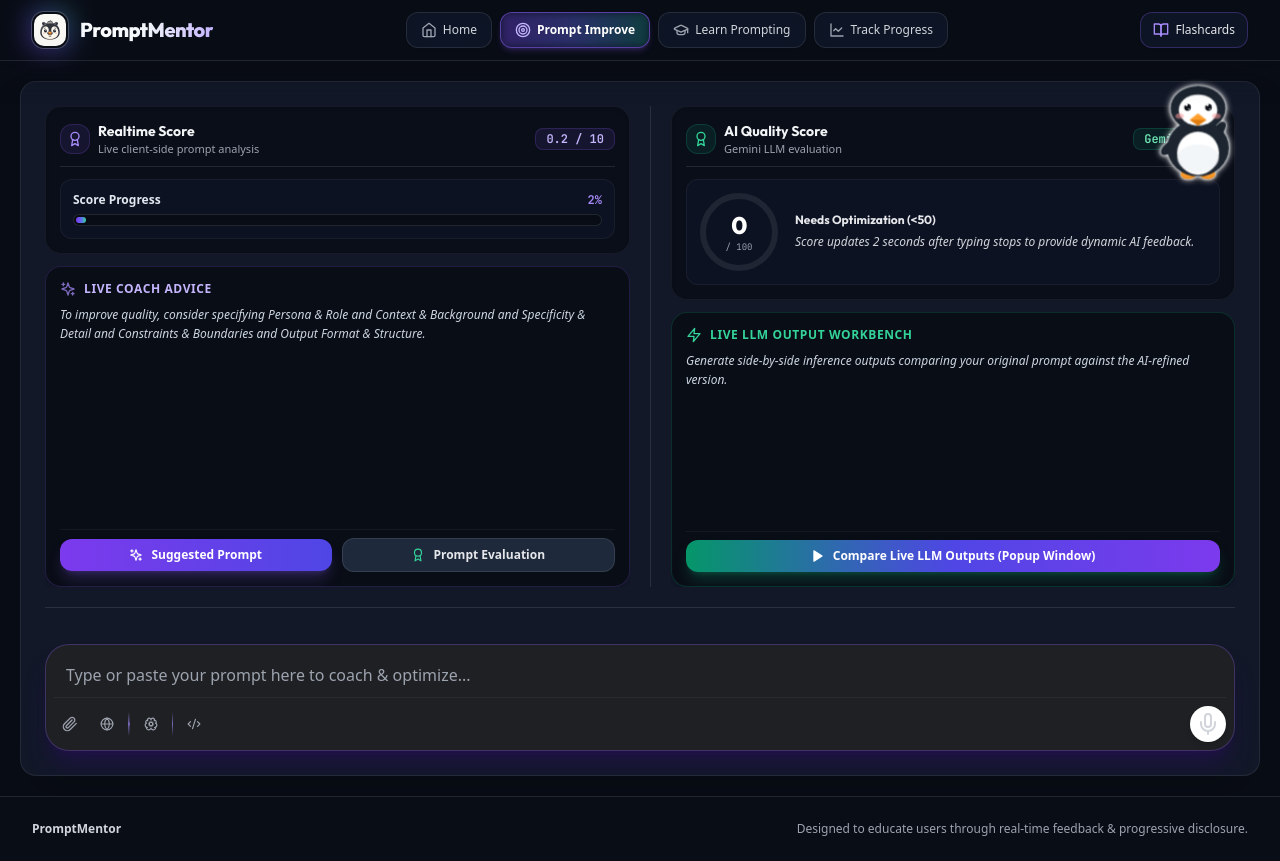
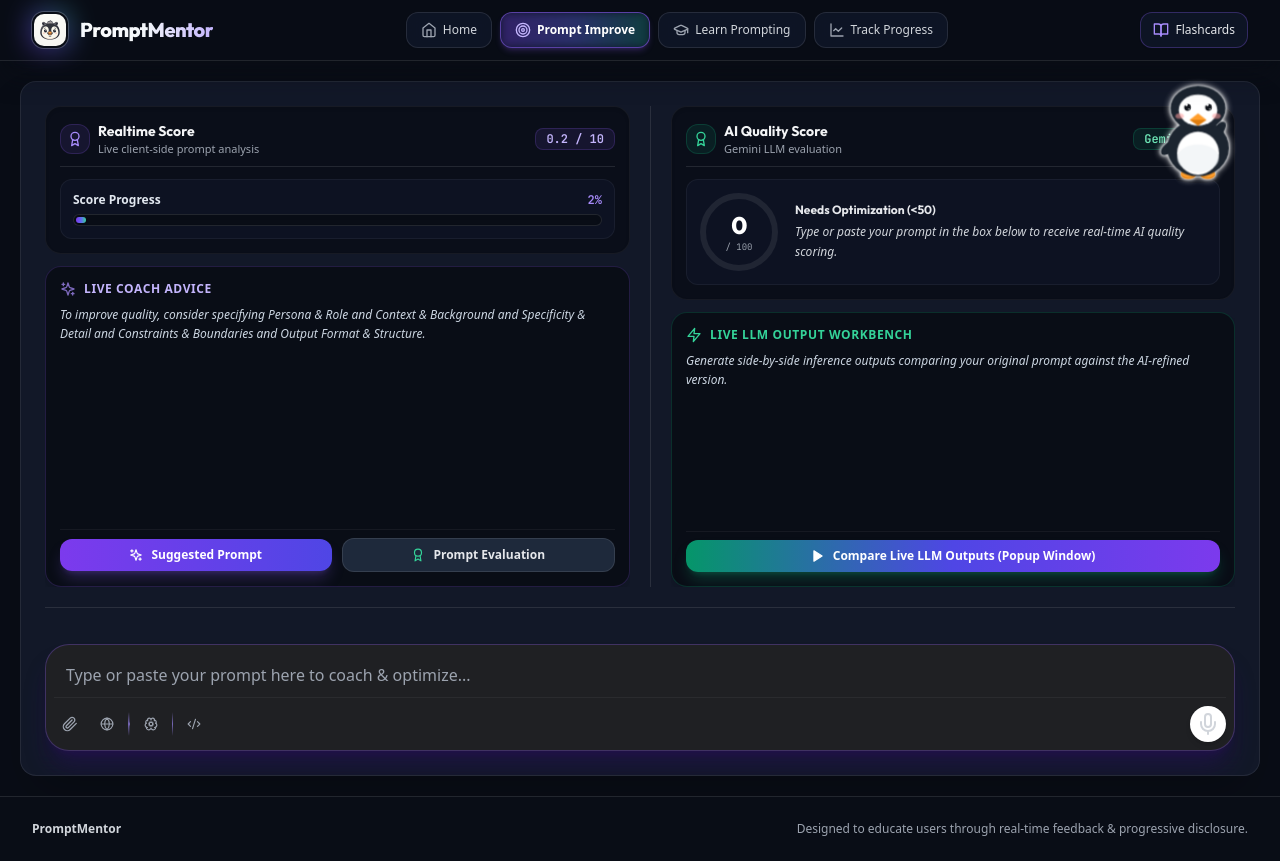
Before and after one commit to sonal428-hub/PromptMentor, a React (Vite) app: page /improve in a window 1280 px wide. Built offline with nearby package versions, Linux system fonts and the light colour scheme.

Commit message:
fix: ensure AI score gauge evaluates strictly to 0/100 when prompt input is empty or blank

```diff
--- a/src/components/ScoreRightPanel.jsx
+++ b/src/components/ScoreRightPanel.jsx
@@ -6,6 +6,7 @@ import PillarHighlightSpan from './PillarHighlightSpan';
 import PenguinMascot from './PenguinMascot';
 
 export default function ScoreRightPanel({
+  userPrompt,
   coaxResult,
   isCoaxing,
   comparisonResult,
@@ -21,8 +22,9 @@ export default function ScoreRightPanel({
   const [copiedFinal, setCopiedFinal] = useState(false);
   const [penguinMode, setPenguinMode] = useState('idle');
 
-  // Real AI score from 2s debounced call (or coaxResult fallback)
-  const displayScore = aiScoreResult?.score ?? coaxResult?.score ?? 0;
+  // Real AI score calculation: force 0 when prompt is empty or blank
+  const isPromptEmpty = !userPrompt || !userPrompt.trim();
+  const displayScore = isPromptEmpty ? 0 : (aiScoreResult?.score ?? (coaxResult?.score || 0));
   const strokeDashoffset = 226 - (226 * Math.min(100, Math.max(0, displayScore))) / 100;
 
   const prevScoreRef = useRef(undefined);
@@ -160,7 +162,9 @@ export default function ScoreRightPanel({
                   : 'Needs Optimization (<50)'}
               </h3>
               <p className="text-xs text-gray-300 leading-relaxed italic line-clamp-2">
-                {isAiScoreLoading ? (
+                {isPromptEmpty ? (
+                  'Type or paste your prompt in the box below to receive real-time AI quality scoring.'
+                ) : isAiScoreLoading ? (
                   <span className="text-violet-300 animate-pulse">Evaluating prompt structure with Gemini AI...</span>
                 ) : (
                   aiScoreResult?.explanation || 'Score updates 2 seconds after typing stops to provide dynamic AI feedback.'
--- a/src/pages/ImprovePage.jsx
+++ b/src/pages/ImprovePage.jsx
@@ -205,6 +205,7 @@ export default function ImprovePage({
             {/* SECTION 2: AI Score Section (Right Side) */}
             <div className="border-t lg:border-t-0 lg:border-l border-white/10 lg:pl-5 pt-4 lg:pt-0 h-full overflow-hidden">
               <ScoreRightPanel
+                userPrompt={userPrompt}
                 coaxResult={coaxResult}
                 isCoaxing={isCoaxing}
                 comparisonResult={comparisonResult}
```
